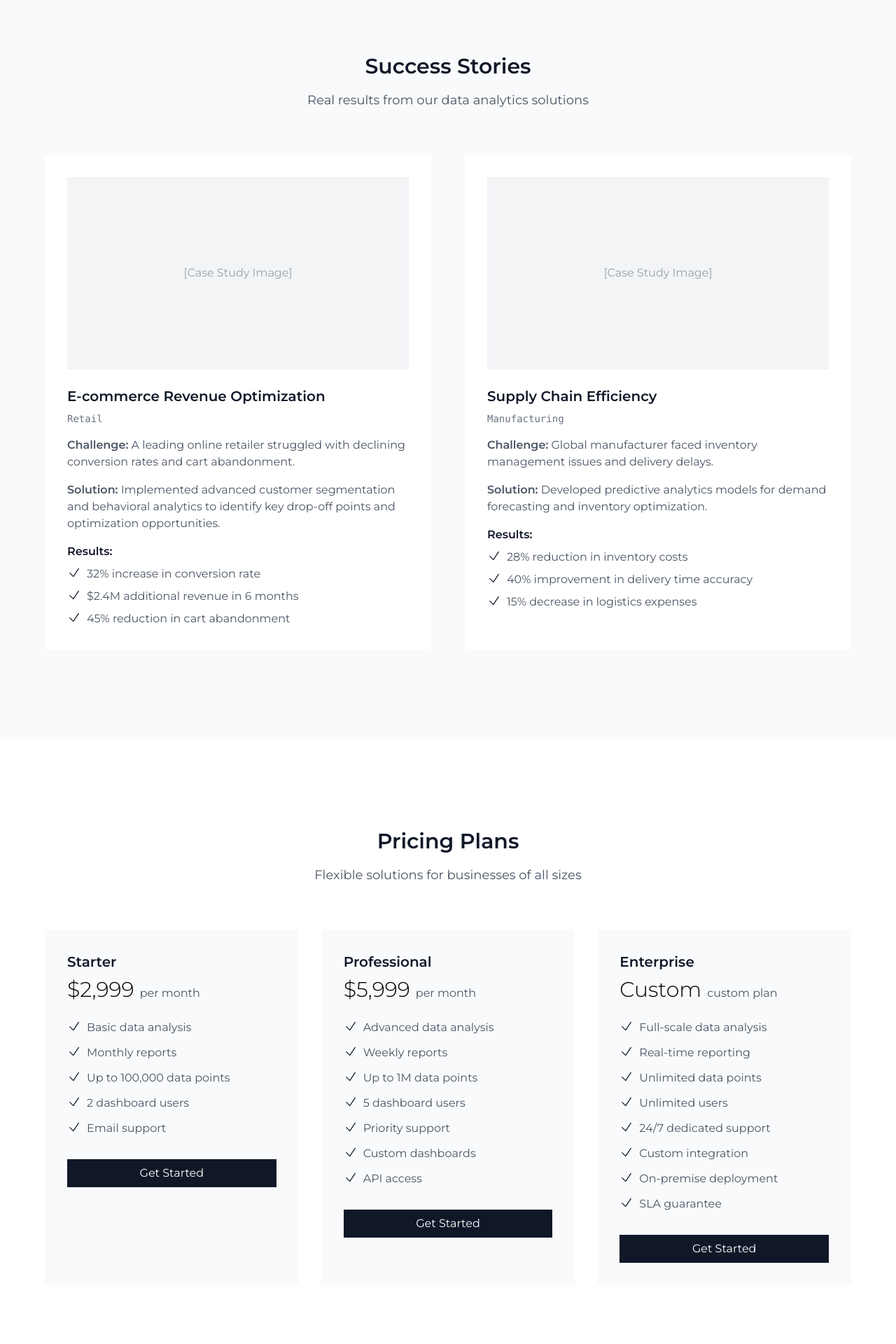
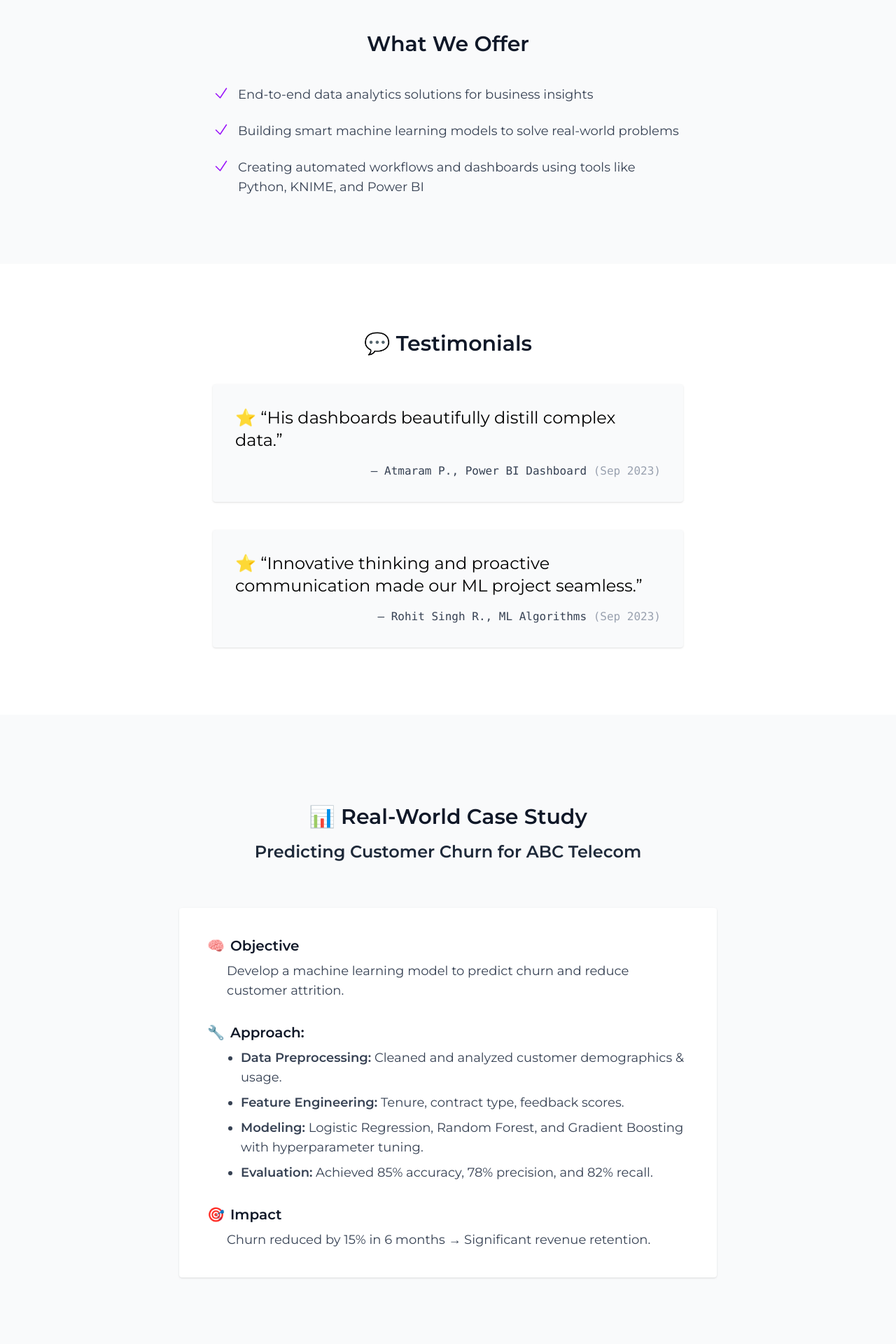
Before and after one commit to Aniket-89/DataSciencePro, a React (Vite) app: page /services/data-analysis in a window 1280 px wide. Shown: the part 1200-3120 px from the top of the page at 70% size. Built offline with nearby package versions, Linux system fonts and the light colour scheme; the HTML template or start-up script is replaced by a standard one.

Commit message:
updated data analysis page

```diff
--- a/src/pages/DataAnalysisPage.tsx
+++ b/src/pages/DataAnalysisPage.tsx
@@ -8,14 +8,16 @@ const caseStudies = [
 		id: 1,
 		title: 'E-commerce Revenue Optimization',
 		industry: 'Retail',
-    challenge: 'A leading online retailer struggled with declining conversion rates and cart abandonment.',
-    solution: 'Implemented advanced customer segmentation and behavioral analytics to identify key drop-off points and optimization opportunities.',
+		challenge:
+			'A leading online retailer struggled with declining conversion rates and cart abandonment.',
+		solution:
+			'Implemented advanced customer segmentation and behavioral analytics to identify key drop-off points and optimization opportunities.',
 		results: [
 			'32% increase in conversion rate',
 			'$2.4M additional revenue in 6 months',
-      '45% reduction in cart abandonment'
+			'45% reduction in cart abandonment',
 		],
-    image: '/case-studies/ecommerce-analytics.jpg'
+		image: '/case-studies/ecommerce-analytics.jpg',
 	},
 	{
 		id: 2,
@@ -26,10 +28,10 @@ const caseStudies = [
 		results: [
 			'28% reduction in inventory costs',
 			'40% improvement in delivery time accuracy',
-      '15% decrease in logistics expenses'
+			'15% decrease in logistics expenses',
 		],
-    image: '/case-studies/supply-chain.jpg'
-  }
+		image: '/case-studies/supply-chain.jpg',
+	},
 ];
 
 // Sample pricing plans
@@ -43,8 +45,8 @@ const pricingPlans = [
 			'Monthly reports',
 			'Up to 100,000 data points',
 			'2 dashboard users',
-      'Email support'
-    ]
+			'Email support',
+		],
 	},
 	{
 		name: 'Professional',
@@ -57,8 +59,8 @@ const pricingPlans = [
 			'5 dashboard users',
 			'Priority support',
 			'Custom dashboards',
-      'API access'
-    ]
+			'API access',
+		],
 	},
 	{
 		name: 'Enterprise',
@@ -72,9 +74,9 @@ const pricingPlans = [
 			'24/7 dedicated support',
 			'Custom integration',
 			'On-premise deployment',
-      'SLA guarantee'
-    ]
-  }
+			'SLA guarantee',
+		],
+	},
 ];
 
 export default function DataAnalysisPage() {
@@ -82,7 +84,11 @@ export default function DataAnalysisPage() {
 		<div className="pt-16">
 			{/* Hero Section */}
 			<section className="relative overflow-hidden py-20">
-        <img src={GrainyGradient3} alt="" className='absolute bottom-0 right-0 -z-10 object-cover' />
+				<img
+					src={GrainyGradient3}
+					alt=""
+					className="absolute bottom-0 right-0 -z-10 object-cover"
+				/>
 				<div className="container mx-auto px-4">
 					<div className="max-w-3xl mx-auto text-center">
 						<motion.h1
@@ -98,7 +104,8 @@ export default function DataAnalysisPage() {
 							transition={{ delay: 0.2 }}
 							className="text-xl text-gray-50 leading-relaxed"
 						>
-              Transform your raw data into actionable insights with our comprehensive analytics solutions
+							Transform your raw data into actionable insights with our comprehensive
+							analytics solutions
 						</motion.p>
 					</div>
 				</div>
@@ -108,28 +115,49 @@ export default function DataAnalysisPage() {
 			<section className="py-32 bg-white">
 				<div className="container mx-auto px-4">
 					<div className="max-w-3xl mx-auto text-center mb-16">
-            <h2 className="text-3xl font-light text-gray-900 mb-4">Our Analytics Approach</h2>
+						<h2 className="text-3xl font-light text-gray-900 mb-4">
+							Our Analytics Approach
+						</h2>
 						<p className="text-lg text-gray-600">
-              We combine advanced statistical methods with cutting-edge machine learning to deliver deep insights
+							We combine advanced statistical methods with cutting-edge machine
+							learning to deliver deep insights
 						</p>
 					</div>
 					<div className="grid grid-cols-1 md:grid-cols-3 gap-12 max-w-6xl mx-auto">
 						{[
 							{
 								title: 'Descriptive Analytics',
-                description: 'Understand what happened in your business through comprehensive data analysis and visualization.',
-                features: ['Historical data analysis', 'Pattern identification', 'Custom dashboards', 'KPI tracking']
+								description:
+									'Understand what happened in your business through comprehensive data analysis and visualization.',
+								features: [
+									'Historical data analysis',
+									'Pattern identification',
+									'Custom dashboards',
+									'KPI tracking',
+								],
 							},
 							{
 								title: 'Predictive Analytics',
-                description: 'Forecast future trends and behaviors using advanced statistical modeling and machine learning.',
-                features: ['Trend forecasting', 'Risk assessment', 'Market analysis', 'Customer behavior prediction']
+								description:
+									'Forecast future trends and behaviors using advanced statistical modeling and machine learning.',
+								features: [
+									'Trend forecasting',
+									'Risk assessment',
+									'Market analysis',
+									'Customer behavior prediction',
+								],
 							},
 							{
 								title: 'Prescriptive Analytics',
-                description: 'Get actionable recommendations to optimize your business decisions and strategies.',
-                features: ['Optimization models', 'Decision support', 'Strategy recommendations', 'ROI analysis']
-              }
+								description:
+									'Get actionable recommendations to optimize your business decisions and strategies.',
+								features: [
+									'Optimization models',
+									'Decision support',
+									'Strategy recommendations',
+									'ROI analysis',
+								],
+							},
 						].map((feature, index) => (
 							<motion.div
 								key={feature.title}
@@ -139,7 +167,9 @@ export default function DataAnalysisPage() {
 								viewport={{ once: true }}
 								className="bg-gray-50 p-8"
 							>
-                <h3 className="text-xl font-light text-gray-900 mb-4">{feature.title}</h3>
+								<h3 className="text-xl font-light text-gray-900 mb-4">
+									{feature.title}
+								</h3>
 								<p className="text-gray-600 mb-6">{feature.description}</p>
 								<ul className="space-y-3">
 									{feature.features.map((item) => (
@@ -155,91 +185,345 @@ export default function DataAnalysisPage() {
 				</div>
 			</section>
 
+			{/* What We Offer Section */}
+			<section className="py-24 bg-gray-50">
+				<div className="container mx-auto px-4">
+					<div className="max-w-2xl mx-auto text-center mb-10">
+						<h2 className="text-3xl font-light text-gray-900 mb-4">What We Offer</h2>
+					</div>
+					<div className="max-w-2xl mx-auto">
+						<ul className="space-y-6 text-lg text-gray-700">
+							<li className="flex items-start">
+								<CheckIcon className="h-6 w-6 text-purple-600 mr-3 flex-shrink-0" />
+								<span>End-to-end data analytics solutions for business insights</span>
+							</li>
+							<li className="flex items-start">
+								<CheckIcon className="h-6 w-6 text-purple-600 mr-3 flex-shrink-0" />
+								<span>
+									Building smart machine learning models to solve real-world problems
+								</span>
+							</li>
+							<li className="flex items-start">
+								<CheckIcon className="h-6 w-6 text-purple-600 mr-3 flex-shrink-0" />
+								<span>
+									Creating automated workflows and dashboards using tools like Python,
+									KNIME, and Power BI
+								</span>
+							</li>
+						</ul>
+					</div>
+				</div>
+			</section>
+
+			{/* Testimonials Section */}
+			<section className="py-24 bg-white">
+				<div className="container mx-auto px-4">
+					<div className="max-w-2xl mx-auto text-center mb-10">
+						<h2 className="text-3xl font-light text-gray-900 mb-4">
+							💬 Testimonials
+						</h2>
+					</div>
+					<div className="max-w-2xl mx-auto space-y-10">
+						<div className="bg-gray-50 p-8 rounded shadow-sm">
+							<div className="text-2xl mb-4">
+								⭐ “His dashboards beautifully distill complex data.”
+							</div>
+							<div className="text-gray-700 text-right font-mono">
+								— Atmaram P., Power BI Dashboard{' '}
+								<span className="text-gray-400">(Sep 2023)</span>
+							</div>
+						</div>
+						<div className="bg-gray-50 p-8 rounded shadow-sm">
+							<div className="text-2xl mb-4">
+								⭐ “Innovative thinking and proactive communication made our ML
+								project seamless.”
+							</div>
+							<div className="text-gray-700 text-right font-mono">
+								— Rohit Singh R., ML Algorithms{' '}
+								<span className="text-gray-400">(Sep 2023)</span>
+							</div>
+						</div>
+					</div>
+				</div>
+			</section>
+
 			{/* Case Studies Section */}
 			<section className="py-32 bg-gray-50">
 				<div className="container mx-auto px-4">
 					<div className="max-w-3xl mx-auto text-center mb-16">
-            <h2 className="text-3xl font-light text-gray-900 mb-4">Success Stories</h2>
-            <p className="text-lg text-gray-600">
-              Real results from our data analytics solutions
+						<h2 className="text-3xl font-light text-gray-900 mb-4">
+							📊 Real-World Case Study
+						</h2>
+						<h3 className="text-2xl font-medium text-gray-800 mb-2">
+							Predicting Customer Churn for ABC Telecom
+						</h3>
+					</div>
+					<div className="max-w-3xl mx-auto bg-white p-10 rounded shadow-sm">
+						<div className="mb-8">
+							<div className="flex items-center mb-2">
+								<span className="text-xl mr-2">🧠</span>
+								<span className="text-xl font-semibold text-gray-900">
+									Objective
+								</span>
+							</div>
+							<p className="text-gray-700 text-lg ml-7">
+								Develop a machine learning model to predict churn and reduce
+								customer attrition.
 							</p>
 						</div>
-          <div className="grid grid-cols-1 md:grid-cols-2 gap-12 max-w-6xl mx-auto">
-            {caseStudies.map((study, index) => (
-              <motion.div
-                key={study.id}
-                initial={{ opacity: 0, y: 20 }}
-                whileInView={{ opacity: 1, y: 0 }}
-                transition={{ delay: index * 0.2 }}
-                viewport={{ once: true }}
-                className="bg-white p-8"
-              >
-                <div className="aspect-video mb-6 bg-gray-100">
-                  {/* Placeholder for case study image */}
-                  <div className="w-full h-full flex items-center justify-center text-gray-400">
-                    [Case Study Image]
+						<div className="mb-8">
+							<div className="flex items-center mb-2">
+								<span className="text-xl mr-2">🔧</span>
+								<span className="text-xl font-semibold text-gray-900">
+									Approach:
+								</span>
 							</div>
-                </div>
-                <h3 className="text-xl font-light text-gray-900 mb-2">{study.title}</h3>
-                <p className="text-sm text-gray-500 font-mono mb-4">{study.industry}</p>
-                <div className="space-y-4">
-                  <p className="text-gray-600"><span className="font-semibold">Challenge:</span> {study.challenge}</p>
-                  <p className="text-gray-600"><span className="font-semibold">Solution:</span> {study.solution}</p>
-                  <div>
-                    <p className="font-semibold text-gray-900 mb-2">Results:</p>
-                    <ul className="space-y-2">
-                      {study.results.map((result) => (
-                        <li key={result} className="flex items-start">
-                          <CheckIcon className="h-5 w-5 text-gray-900 mr-2 flex-shrink-0" />
-                          <span className="text-gray-600">{result}</span>
+							<ul className="list-disc ml-12 text-gray-700 text-lg space-y-2">
+								<li>
+									<span className="font-semibold">Data Preprocessing:</span> Cleaned
+									and analyzed customer demographics & usage.
 								</li>
-                      ))}
+								<li>
+									<span className="font-semibold">Feature Engineering:</span> Tenure,
+									contract type, feedback scores.
+								</li>
+								<li>
+									<span className="font-semibold">Modeling:</span> Logistic
+									Regression, Random Forest, and Gradient Boosting with hyperparameter
+									tuning.
+								</li>
+								<li>
+									<span className="font-semibold">Evaluation:</span> Achieved 85%
+									accuracy, 78% precision, and 82% recall.
+								</li>
 							</ul>
 						</div>
+						<div>
+							<div className="flex items-center mb-2">
+								<span className="text-xl mr-2">🎯</span>
+								<span className="text-xl font-semibold text-gray-900">Impact</span>
 							</div>
-              </motion.div>
-            ))}
+							<p className="text-gray-700 text-lg ml-7">
+								Churn reduced by 15% in 6 months → Significant revenue retention.
+							</p>
+						</div>
 					</div>
 				</div>
 			</section>
 
-      {/* Pricing Section */}
-      <section className="py-32 bg-white">
+			{/* Data Automation Tool Section */}
+			<section className="py-24 bg-white">
 				<div className="container mx-auto px-4">
-          <div className="max-w-3xl mx-auto text-center mb-16">
-            <h2 className="text-3xl font-light text-gray-900 mb-4">Pricing Plans</h2>
-            <p className="text-lg text-gray-600">
-              Flexible solutions for businesses of all sizes
+					<div className="max-w-3xl mx-auto text-center mb-10">
+						<h2 className="text-3xl font-light text-gray-900 mb-4">
+							⚙️ Data Automation Tool: Pull Algorithm
+						</h2>
+					</div>
+					<div className="max-w-3xl mx-auto bg-gray-50 p-10 rounded shadow-sm text-lg text-gray-700">
+						<p className="mb-4">
+							Developed a daily automation tool to pull and analyze Open Interest (OI)
+							data for stock markets directly into Excel after market hours.
+						</p>
+						<p>
+							This tool is now used across the team for faster strategy execution
+							based on real-time OI-price correlations.
 						</p>
 					</div>
-          <div className="grid grid-cols-1 md:grid-cols-3 gap-8 max-w-6xl mx-auto">
-            {pricingPlans.map((plan, index) => (
-              <motion.div
-                key={plan.name}
-                initial={{ opacity: 0, y: 20 }}
-                whileInView={{ opacity: 1, y: 0 }}
-                transition={{ delay: index * 0.2 }}
-                viewport={{ once: true }}
-                className="bg-gray-50 p-8"
-              >
-                <h3 className="text-xl font-light text-gray-900 mb-2">{plan.name}</h3>
-                <div className="mb-6">
-                  <span className="text-3xl font-light">{plan.price}</span>
-                  <span className="text-gray-600 ml-2">{plan.duration}</span>
 				</div>
-                <ul className="space-y-3 mb-8">
-                  {plan.features.map((feature) => (
-                    <li key={feature} className="flex items-start">
-                      <CheckIcon className="h-5 w-5 text-gray-900 mr-2 flex-shrink-0" />
-                      <span className="text-gray-600">{feature}</span>
-                    </li>
-                  ))}
+			</section>
+
+			{/* Tools & Technologies Section */}
+			<section className="py-24 bg-gray-50">
+				<div className="container mx-auto px-4">
+					<div className="max-w-3xl mx-auto text-center mb-10">
+						<h2 className="text-3xl font-light text-gray-900 mb-4">
+							🛠️ Tools & Technologies
+						</h2>
+					</div>
+					<div className="max-w-3xl mx-auto text-lg text-gray-700 space-y-6">
+						<div>
+							<span className="font-semibold text-gray-900">Languages/Frameworks:</span>{' '}
+							Python, R, Flask, Django, TensorFlow, PyTorch, fastai
+						</div>
+						<div>
+							<span className="font-semibold text-gray-900">ML Techniques:</span> CNN,
+							DNN, FCRN, NLP, Clustering, Chatbots
+						</div>
+						<div>
+							<span className="font-semibold text-gray-900">Visualization:</span> Power
+							BI, Excel, Matplotlib, Seaborn
+						</div>
+						<div>
+							<span className="font-semibold text-gray-900">Libraries:</span>
+							Scikit-learn, MXNet, TfLite, Tesseract
+						</div>
+						<div>
+							<span className="font-semibold text-gray-900">Specializations:</span> Image
+							& Speech Processing, Model Deployment, Automation Tools
+						</div>
+					</div>
+				</div>
+			</section>
+
+			{/* Sample Freelance Projects Section */}
+			<section className="py-24 bg-white">
+				<div className="container mx-auto px-4">
+					<div className="max-w-3xl mx-auto text-center mb-10">
+						<h2 className="text-3xl font-light text-gray-900 mb-4">
+							Sample Freelance Projects
+						</h2>
+					</div>
+					<div className="max-w-3xl mx-auto space-y-10 text-lg text-gray-700">
+						<div className="bg-gray-50 p-8 rounded shadow-sm">
+							<div className="flex items-center mb-2">
+								<span className="text-2xl mr-2">🧠</span>
+								<span className="font-semibold">
+									Stock Market Prediction with KNIME
+								</span>
+							</div>
+							<div className="mb-2">
+								Predicted 2021 opening price using ML models like LSTM & tree-based
+								algorithms.
+							</div>
+							<a href="#" className="text-purple-700 underline">
+								[View project]
+							</a>
+						</div>
+						<div className="bg-gray-50 p-8 rounded shadow-sm">
+							<div className="flex items-center mb-2">
+								<span className="text-2xl mr-2">🏙️</span>
+								<span className="font-semibold">Transportation Network Analysis</span>
+							</div>
+							<div className="mb-2">
+								Merged and analyzed traffic CSVs using Python to generate pie/bar
+								charts.
+							</div>
+							<a href="#" className="text-purple-700 underline">
+								[View data]
+							</a>
+						</div>
+						<div className="bg-gray-50 p-8 rounded shadow-sm">
+							<div className="flex items-center mb-2">
+								<span className="text-2xl mr-2">📈</span>
+								<span className="font-semibold">
+									Marketing Campaign Optimization for P&G
+								</span>
+							</div>
+							<div className="mb-2">
+								Identified profitable stores using geospatial ML modeling. Built a Power
+								BI dashboard.
+							</div>
+							<a href="#" className="text-purple-700 underline">
+								[View solution]
+							</a>
+						</div>
+						<div className="bg-gray-50 p-8 rounded shadow-sm">
+							<div className="flex items-center mb-2">
+								<span className="text-2xl mr-2">🌍</span>
+								<span className="font-semibold">
+									Mode of Transport Prediction using GPS logs
+								</span>
+							</div>
+							<div className="mb-2">
+								Used GeoLife dataset with ML model based on 10-minute interval GPS
+								data.
+							</div>
+							<a href="#" className="text-purple-700 underline">
+								[View notebook]
+							</a>
+						</div>
+						<div className="bg-gray-50 p-8 rounded shadow-sm">
+							<div className="flex items-center mb-2">
+								<span className="text-2xl mr-2">🧪</span>
+								<span className="font-semibold">
+									Adversarial ML for NLP & Image Processing
+								</span>
+							</div>
+							<div className="mb-2">
+								Presentation crafted for senior executives from 3 core research papers.
+							</div>
+							<a href="#" className="text-purple-700 underline">
+								[Presentation]
+							</a>
+						</div>
+					</div>
+				</div>
+			</section>
+
+			{/* Certification & Experience Section */}
+			<section className="py-24 bg-gray-50">
+				<div className="container mx-auto px-4">
+					<div className="max-w-3xl mx-auto mb-16">
+						<h2 className="text-3xl font-light text-gray-900 mb-4">📚 Certification</h2>
+						<div className="bg-white p-8 rounded shadow-sm text-lg text-gray-700 mb-6">
+							<div className="font-semibold text-gray-900 mb-2">
+								Data Science Professional Training
+							</div>
+							<div className="text-gray-500 mb-4">(Dec 2018 – Apr 2019)</div>
+							<div className="mb-2 font-semibold">Topics covered:</div>
+							<ul className="list-disc ml-8 space-y-1">
+								<li>Data Cleaning & Exploration</li>
+								<li>Predictive Modeling</li>
+								<li>Real-life dataset projects reviewed by industry experts</li>
 							</ul>
-                <button className="w-full bg-gray-900 text-white py-2 px-4 hover:bg-gray-800 transition-colors">
-                  Get Started
-                </button>
-              </motion.div>
-            ))}
+						</div>
+						<h2 className="text-3xl font-light text-gray-900 mb-4">💼 Experience</h2>
+						<div className="bg-white p-8 rounded shadow-sm text-lg text-gray-700">
+							<div className="grid grid-cols-1 md:grid-cols-3 gap-6 font-semibold mb-2">
+								<div>Role</div>
+								<div>Company</div>
+								<div>Duration</div>
+							</div>
+							<div className="grid grid-cols-1 md:grid-cols-3 gap-6 border-t border-gray-200 py-2">
+								<div>Data Analyst / BI Developer</div>
+								<div>HDFC</div>
+								<div>June 2023 – Present</div>
+							</div>
+							<div className="grid grid-cols-1 md:grid-cols-3 gap-6 border-t border-gray-200 py-2">
+								<div>Freelance Data Scientist</div>
+								<div>Afcodex Pvt Ltd</div>
+								<div>Aug 2020 – June 2023</div>
+							</div>
+							<div className="grid grid-cols-1 md:grid-cols-3 gap-6 border-t border-gray-200 py-2">
+								<div>Freelancer</div>
+								<div>Demansold Tech Pvt Ltd</div>
+								<div>July 2022 – Aug 2022</div>
+							</div>
+						</div>
+					</div>
+				</div>
+			</section>
+
+			{/* Summary Block Section */}
+			<section className="py-16 bg-gray-900">
+				<div className="container mx-auto px-4">
+					<div className="max-w-3xl mx-auto">
+						<div className="grid grid-cols-1 md:grid-cols-4 gap-8 text-center">
+							<div className="flex flex-col items-center">
+								<span className="text-3xl mb-2">🧠</span>
+								<span className="text-white text-xl font-semibold">
+									30+ freelance projects
+								</span>
+							</div>
+							<div className="flex flex-col items-center">
+								<span className="text-3xl mb-2">💼</span>
+								<span className="text-white text-xl font-semibold">
+									5+ years of experience
+								</span>
+							</div>
+							<div className="flex flex-col items-center">
+								<span className="text-3xl mb-2">📍</span>
+								<span className="text-white text-xl font-semibold">
+									Expertise: Machine Learning, BI Dashboards, Data Pipelines
+								</span>
+							</div>
+							<div className="flex flex-col items-center">
+								<span className="text-3xl mb-2">🔗</span>
+								<span className="text-white text-xl font-semibold">
+									10+ verified testimonials
+								</span>
+							</div>
+						</div>
 					</div>
 				</div>
 			</section>
@@ -248,9 +532,12 @@ export default function DataAnalysisPage() {
 			<section className="py-32 bg-gray-50">
 				<div className="container mx-auto px-4">
 					<div className="max-w-3xl mx-auto text-center">
-            <h2 className="text-3xl font-light text-gray-900 mb-6">Ready to Transform Your Data?</h2>
+						<h2 className="text-3xl font-light text-gray-900 mb-6">
+							Ready to Transform Your Data?
+						</h2>
 						<p className="text-lg text-gray-600 mb-8">
-              Schedule a consultation with our data analytics experts and discover how we can help you make better decisions with data.
+							Schedule a consultation with our data analytics experts and discover how
+							we can help you make better decisions with data.
 						</p>
 						<button className="bg-gray-900 text-white py-3 px-8 hover:bg-gray-800 transition-colors">
 							Schedule Consultation
```
Also changed, not shown: 1 other file (tests, documents, lock files or other folders). Lines whose indentation alone changed are shown as unchanged.
